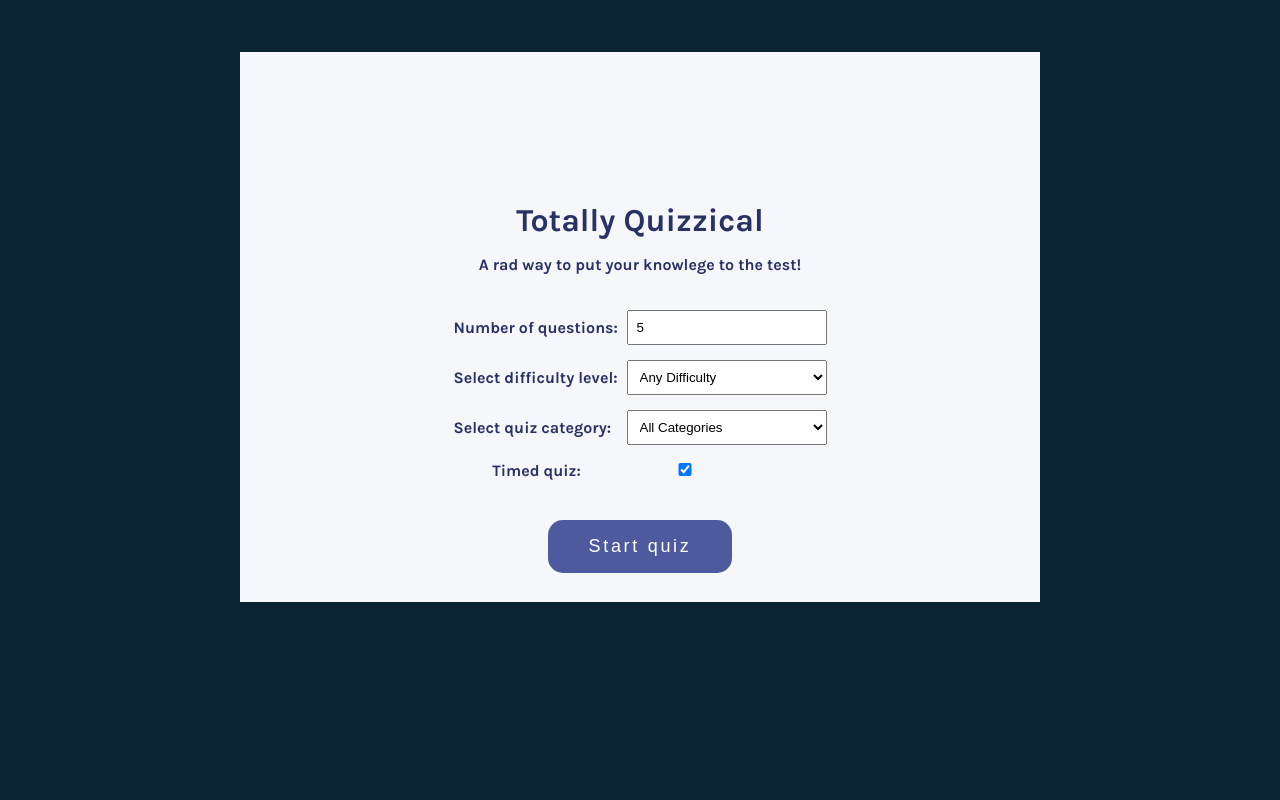
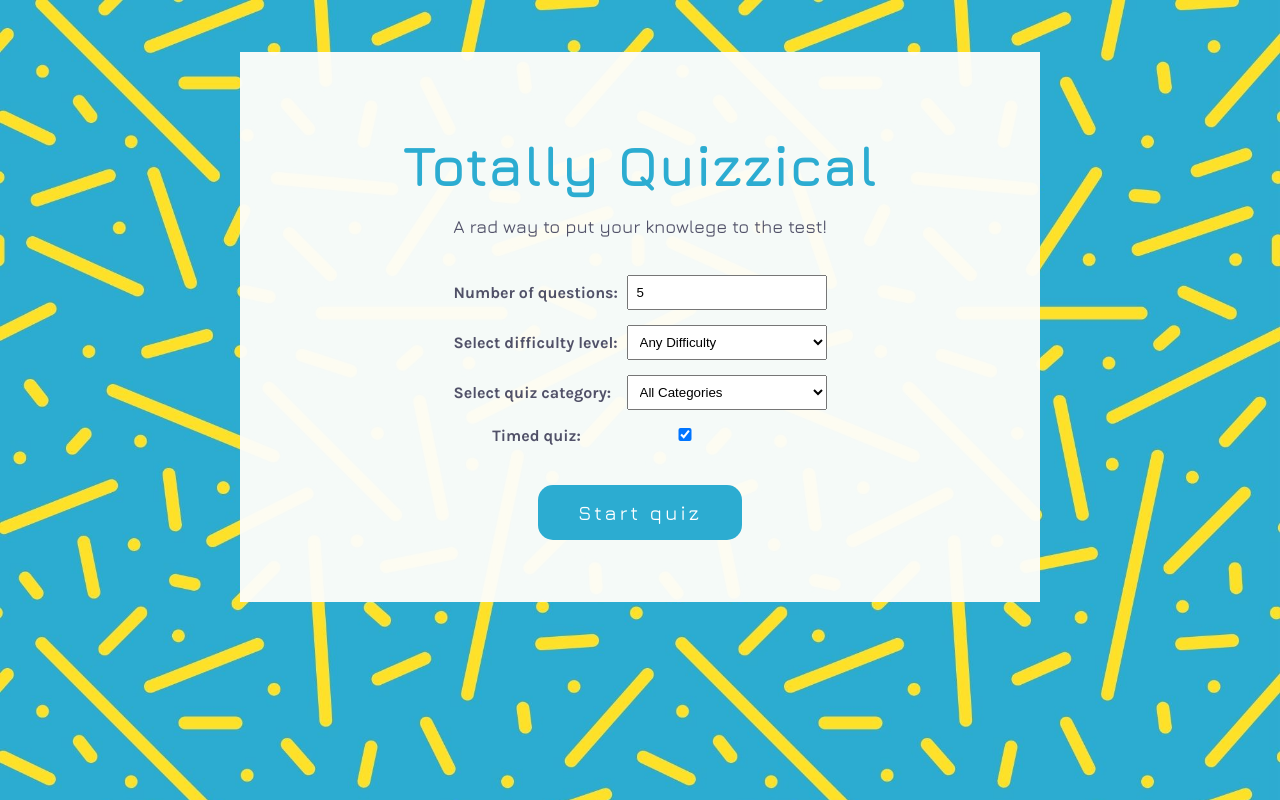
Before and after one commit to snkoski/quizzical-vite, a React (Vite) app: page / in a window 1280 px wide. Built offline with nearby package versions, Linux system fonts and the light colour scheme.

Commit message:
Updated style theme

```diff
--- a/index.html
+++ b/index.html
@@ -2,7 +2,8 @@
 <html lang="en">
   <head>
     <meta charset="UTF-8" />
-    <!-- <link rel="icon" type="image/svg+xml" href="/vite.svg" /> -->
+    <!-- Google fonts -->
+    <link href="https://fonts.googleapis.com/css2?family=Jura:wght@500;700&display=swap" rel="stylesheet">
     <link href="https://fonts.googleapis.com/css2?family=Karla:wght@400;500;700&display=swap" rel="stylesheet">
     <meta name="viewport" content="width=device-width, initial-scale=1.0" />
     <title>Totally Quizzical</title>
--- a/src/Intro.jsx
+++ b/src/Intro.jsx
@@ -41,7 +41,7 @@ export default function Intro ({ start, handleUserChoices }) {
   return (
     <div className="intro">
         <h1>Totally Quizzical</h1>
-        <p>A rad way to put your knowlege to the test!</p>
+        <p className="subhead">A rad way to put your knowlege to the test!</p>
         <Form
         number={number}
         handleChange={handleChange}
--- a/src/style.css
+++ b/src/style.css
@@ -11,17 +11,21 @@
 
 body {
   margin: 0;
-  background-color: #0B2434;
+  background-image: url('assets/background.jpg');
+  background-size: cover;
+  background-repeat: repeat;
+  /* background-color: #0B2434; */
   padding: 20px 0;
   font-family: 'Karla', sans-serif;
   font-weight: 400;
   font-size: 16px;
-  color: #293264;
+  color: #515168;
   font-weight: 700;
 }
 
 main {
-  background-color: #F5F7FB;
+  /* background-color: #F5F7FB; */
+  background-color: rgba(253, 253, 250, 0.96);
   height: 400px;
   width: 95%;
   max-width: 800px;
@@ -37,7 +41,7 @@ main {
   align-items: center;
   text-align: center;
   margin: auto;
-  padding-top: 150px;
+  padding-top: 80px;
 }
 
 .form-container {
@@ -61,22 +65,39 @@ input, select {
   width: 200px;
 }
 
+label {
+  font-weight: 700;
+}
+
+
+
 .start-button {
   padding: 16px 40px;
-  background-color: #4D5B9E;
+  background-color: #2cacd1;
   border: none;
   border-radius: 15px;
   margin-top: 20px;
   color: white;
-  font-size: 1.125rem;
+  font-family: 'Jura', sans-serif;
+  font-weight: 700;
+  font-size: 1.25rem;
   letter-spacing: .15em;
   font-weight: 500;
   cursor: pointer;
 }
 
 h1 {
-  font-size: 2rem;
+  font-family: 'Jura', sans-serif;
+  font-weight: 700;
+  font-size: 2.25rem;
+  color: #2cacd1;
   margin: 0;
+}
+
+.subhead {
+  font-family: 'Jura', sans-serif;
+  font-weight: 500;
+  font-size: 1.125rem;
 }
 
 .card-container {
@@ -190,7 +211,11 @@ ul {
 
 
 
-/* @media (min-width: 500px) {
+ @media  only screen and (min-width: 500px) {
+
+h1 {
+  font-size: 3.5rem;
+}
   .quiz-container {
     padding: 5px 80px 30px;
   }
@@ -208,4 +233,4 @@ ul {
 
   }
 
-} */
+}
```
Also changed, not shown: src/assets/background.jpg (added).
